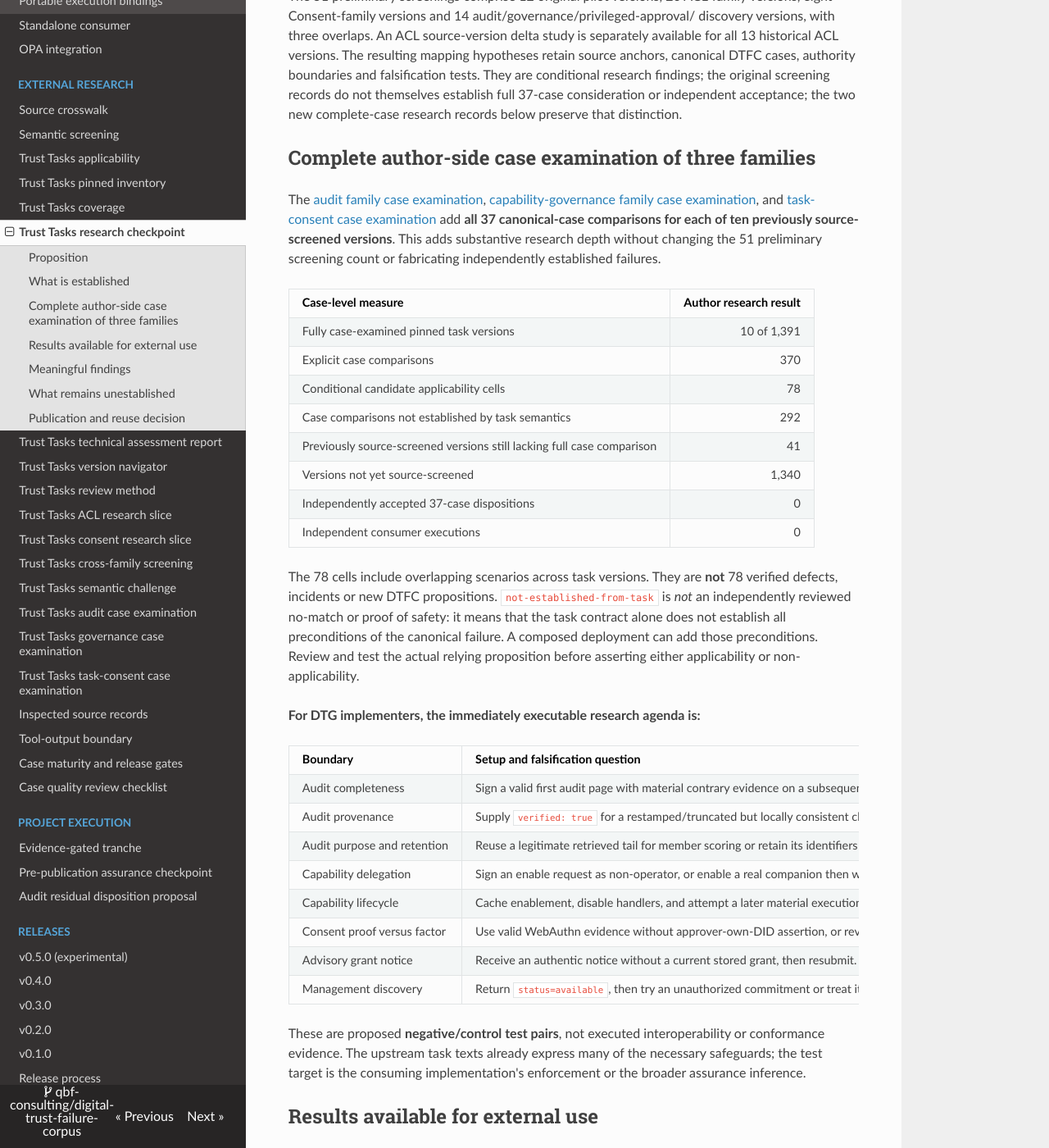
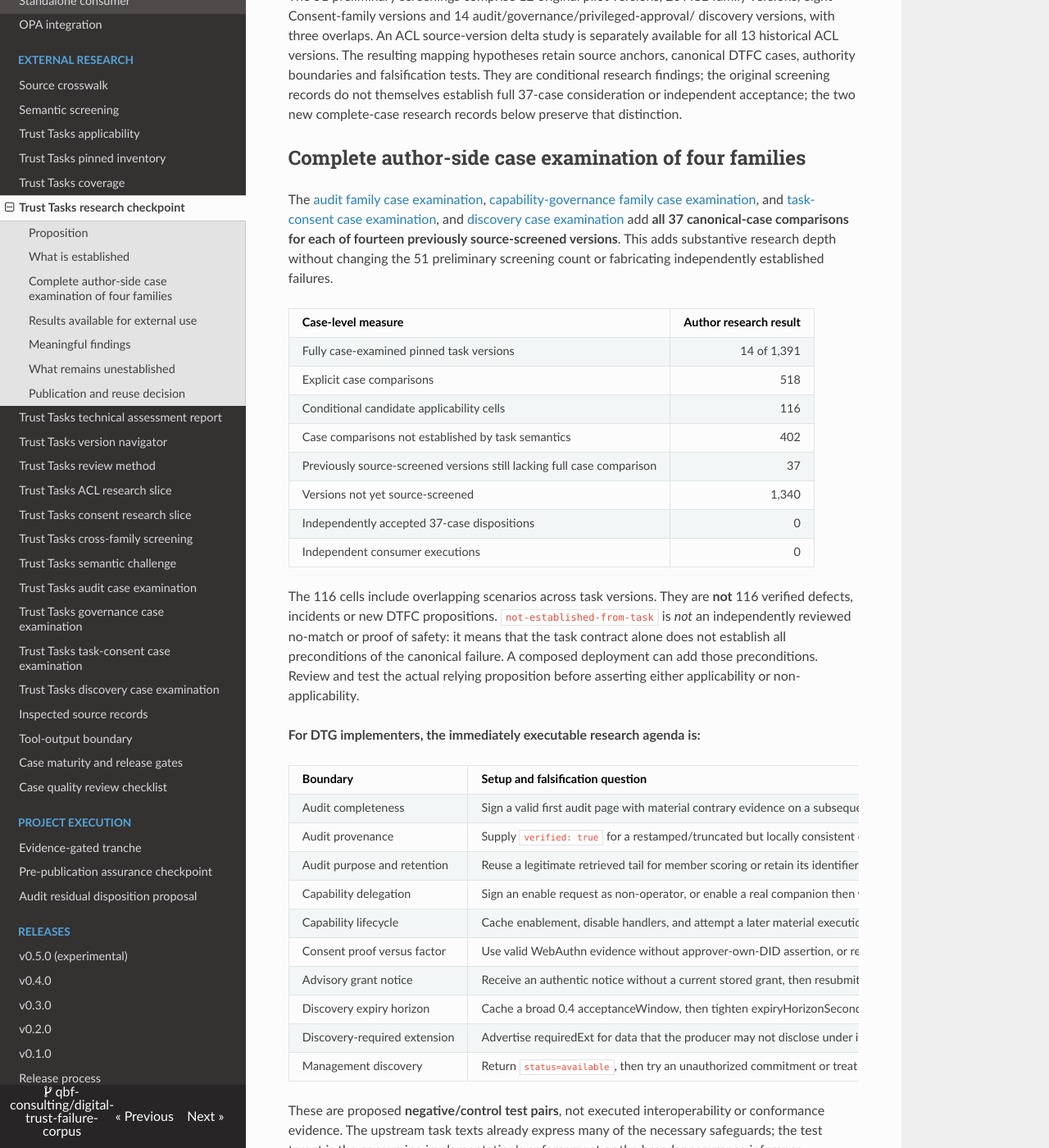
Before and after one commit to qbf-consulting/digital-trust-failure-corpus, an MkDocs documentation site: the page built from docs/trust-tasks-research-checkpoint.md, in a window 1280 px wide and 1400 px high, scrolled down 1012 px. Shown: the whole window at 82% size. Built offline with MkDocs 1.6.1, drawn with Linux system fonts in a browser that asks for light colours; nearby versions of some CDN libraries; some of the changed text lies outside the part shown.

Commit message:
test(trust-tasks): validate full discovery case review and version deltas
Reconcile 518 cumulative author case comparisons across four families.
Publish discovery authority, version and expiry-window negative tests.

Refs #135

Signed-off-by: sankarshan <1469458+sankarshanmukhopadhyay@users.noreply.github.com>

```diff
--- a/docs/trust-tasks-research-checkpoint.md
+++ b/docs/trust-tasks-research-checkpoint.md
@@ -43,28 +43,29 @@ the original screening records do not themselves establish full 37-case
 consideration or independent acceptance; the two new complete-case research
 records below preserve that distinction.
 
-## Complete author-side case examination of three families
+## Complete author-side case examination of four families
 
 The [audit family case examination](trust-tasks-audit-case-examination.md),
 [capability-governance family case examination](trust-tasks-governance-case-examination.md), and
-[task-consent case examination](trust-tasks-task-consent-case-examination.md)
-add **all 37 canonical-case comparisons for each of ten previously source-screened
+[task-consent case examination](trust-tasks-task-consent-case-examination.md), and
+[discovery case examination](trust-tasks-discovery-case-examination.md)
+add **all 37 canonical-case comparisons for each of fourteen previously source-screened
 versions**. This adds substantive research depth without changing the 51
 preliminary screening count or fabricating independently established failures.
 
 | Case-level measure | Author research result |
 |---|---:|
-| Fully case-examined pinned task versions | 10 of 1,391 |
-| Explicit case comparisons | 370 |
-| Conditional candidate applicability cells | 78 |
-| Case comparisons not established by task semantics | 292 |
-| Previously source-screened versions still lacking full case comparison | 41 |
+| Fully case-examined pinned task versions | 14 of 1,391 |
+| Explicit case comparisons | 518 |
+| Conditional candidate applicability cells | 116 |
+| Case comparisons not established by task semantics | 402 |
+| Previously source-screened versions still lacking full case comparison | 37 |
 | Versions not yet source-screened | 1,340 |
 | Independently accepted 37-case dispositions | 0 |
 | Independent consumer executions | 0 |
 
-The 78 cells include overlapping scenarios across task versions. They are
-**not** 78 verified defects, incidents or new DTFC propositions.
+The 116 cells include overlapping scenarios across task versions. They are
+**not** 116 verified defects, incidents or new DTFC propositions.
 `not-established-from-task` is *not* an independently reviewed no-match or
 proof of safety: it means that the task contract alone does not establish
 all preconditions of the canonical failure. A composed deployment can add
@@ -82,6 +83,8 @@ asserting either applicability or non-applicability.
 | Capability lifecycle | Cache enablement, disable handlers, and attempt a later material execution or assert historical invalidity. | DTF-005, DTF-006, DTF-016, DTF-021 | Deny later execution while preserving earlier effective history. |
 | Consent proof versus factor | Use valid WebAuthn evidence without approver-own-DID assertion, or revoke approver before execution. | DTF-013, DTF-017, DTF-021, DTF-023 | Require own-DID proof, current approval eligibility, exact action and state. |
 | Advisory grant notice | Receive an authentic notice without a current stored grant, then resubmit. | DTF-010, DTF-022, DTF-027 | Ignore notice as authority; fail closed on authoritative grant lookup. |
+| Discovery expiry horizon | Cache a broad 0.4 acceptanceWindow, then tighten expiryHorizonSeconds before a material request. | DTF-011, DTF-021 | Enforce the actual consumer's current expiry policy at task acceptance. |
+| Discovery-required extension | Advertise requiredExt for data that the producer may not disclose under its own policy. | Policy-disclosure seam; DTF-034 **not established** from first-time disclosure | Decline rather than gather or attach unauthorized extension data. |
 | Management discovery | Return `status=available`, then try an unauthorized commitment or treat it as enabled. | DTF-010, DTF-018, DTF-028 | Require independent enabled-state and principal authority at execution. |
 
 These are proposed **negative/control test pairs**, not executed
@@ -134,7 +137,7 @@ state to remain current at the delivery boundary.
 
 The research has **not** produced a defensible mapping/no-match assessment
 across the remaining population. A complete author-side 37-case examination
-now exists for **ten** versions, but the other 41 screened versions and 1,340
+now exists for **fourteen** versions, but the other 37 screened versions and 1,340
 unscreened versions still lack complete case comparison. Independent semantic
 acceptance and external target execution also remain unestablished. No numerical score here is a coverage-of-risk or safety score.
 The source registry's many draft versions may change after the pinned commit.
--- a/mkdocs.yml
+++ b/mkdocs.yml
@@ -55,6 +55,7 @@ nav:
       - Trust Tasks audit case examination: trust-tasks-audit-case-examination.md
       - Trust Tasks governance case examination: trust-tasks-governance-case-examination.md
       - Trust Tasks task-consent case examination: trust-tasks-task-consent-case-examination.md
+      - Trust Tasks discovery case examination: trust-tasks-discovery-case-examination.md
       - Inspected source records: inspected-external-records.md
       - Tool-output boundary: tool-output-boundary-research.md
       - Case maturity and release gates: case-maturity-and-release-gates.md
```
Also changed, not shown: docs/trust-tasks-discovery-case-examination.md (added, +72 -0 lines), docs/trust-tasks-review-method.md (+2 -1 lines), 2 other files.
